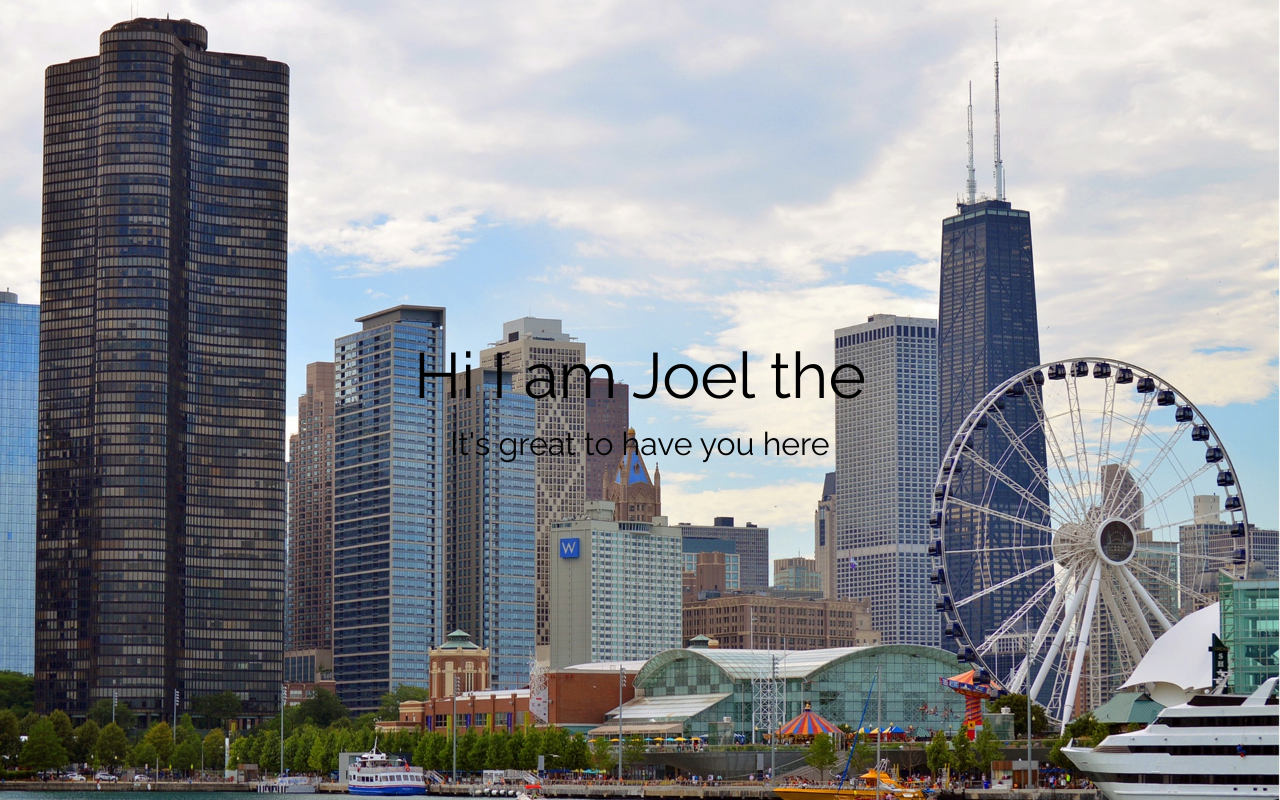
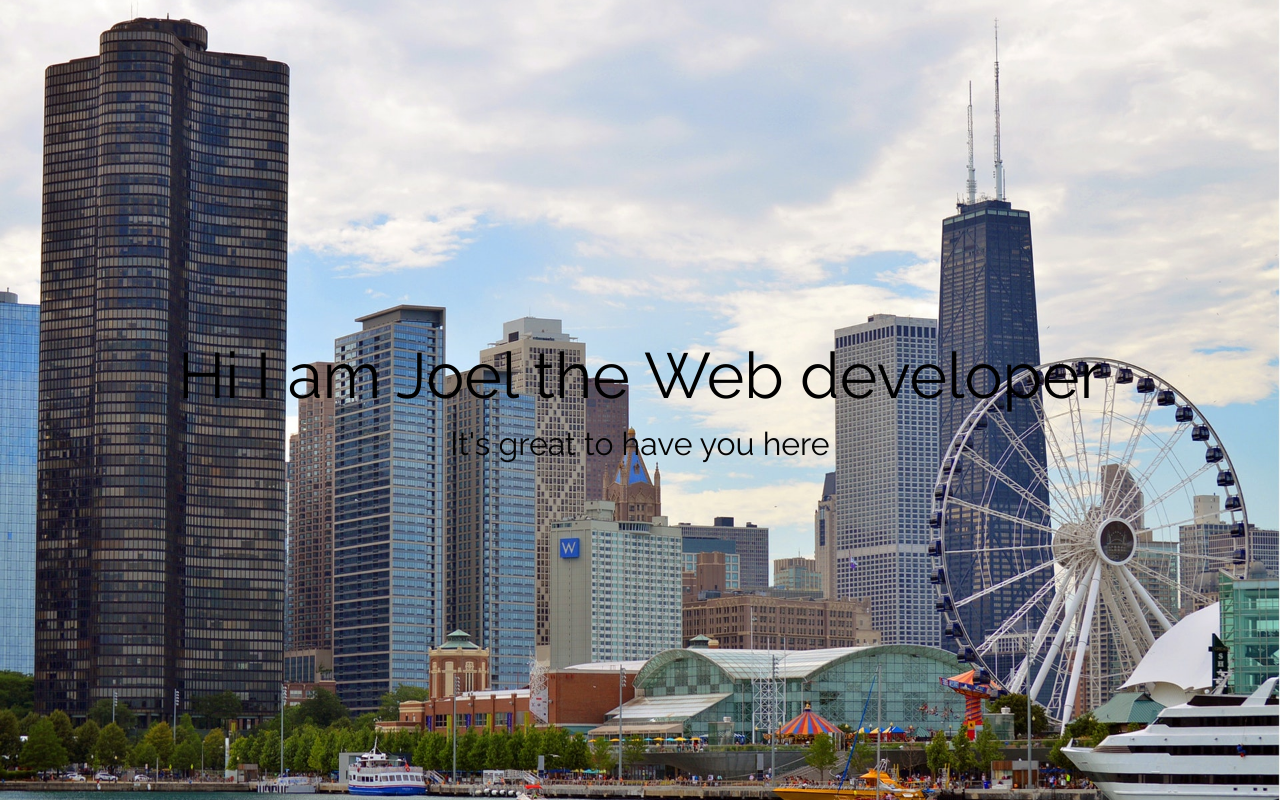
Before and after one commit to stealthman22/typewriter-effect, a plain HTML site: page index.html in a window 1280 px wide. Drawn offline with Linux system fonts and the light colour scheme; files whose address does not match are found by name.

Commit message:
Buildinf function, not working totally yet

```diff
--- a/index.html
+++ b/index.html
@@ -12,7 +12,7 @@
 <body>
     <div class="container">
         <h1>Hi I am Joel the
-            <span class="txt-type" data-wait="3000" data-words="['Web developer', 'Web designer', 'UI/UX designer, Writer, Tech Enthusiast' ]"></span>
+            <span class="txt-type" data-wait="3000" data-words='["Web developer", "Web designer", "UI/UX designer", "Writer", "Tech Enthusiast" ]'></span>
         </h1>
 
         <h2>It's great to have you here</h2>
--- a/index.js
+++ b/index.js
@@ -14,3 +14,63 @@ const TypeWriter = function (txtElement, words, wait = 3000) {
     this.isDeleting = false;
 
 }
+
+// Type Method
+TypeWriter.prototype.type = function () {
+    // current index of word
+    const current = this.wordIndex % this.words.length;
+    // Get text of current word
+    const fullTxt = this.words[current]
+
+    //    check if deleting
+    if (this.isDeleting) {
+        // Remove character
+        this.txt = fullTxt.substring(0, this.txt.length - 1)
+    } else {
+        // Add a character
+        this.txt = fullTxt.substring(0, this.txt.length + 1)
+    }
+
+    // Insert txt value into element
+    this.txtElement.innerHTML = `<span class="txt">${this.txt}</span>`
+
+    // initial Type Speed
+    let typeSpeed = 300;
+
+    // deleting typespeed
+    if (this.isDeleting) {
+        typeSpeed /= 2
+    }
+
+    // If word is complete
+    if (!this.isDeleting && this.txt === fullTxt) {
+        // Make pause at end
+        typeSpeed = this.wait;
+        // Set delete to true
+        this.isDeleting == true;
+    } else if (this.isDeleting && this.txt === '') {
+        this.isDeleting = false;
+        // Move to the next word
+        this.wordIndex++;
+        // Pause before start typing
+        typeSpeed = 500;
+    }
+
+    setTimeout(() => this.type(), typeSpeed)
+}
+
+// init on DOM Load
+document.addEventListener('DOMContentLoaded', init);
+
+// init App
+function init() {
+    const txtElement = document.querySelector('.txt-type');
+    // convert from string to objects
+    const words = JSON.parse(txtElement.getAttribute('data-words'));
+    const wait = txtElement.getAttribute('data-wait');
+
+    // init Typewriter
+    new TypeWriter(txtElement, words, wait)
+}
+
+init();
```
